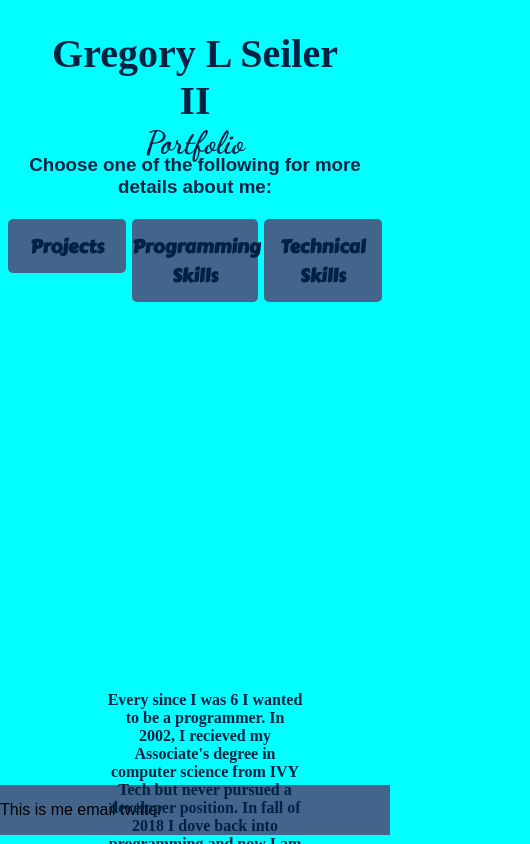
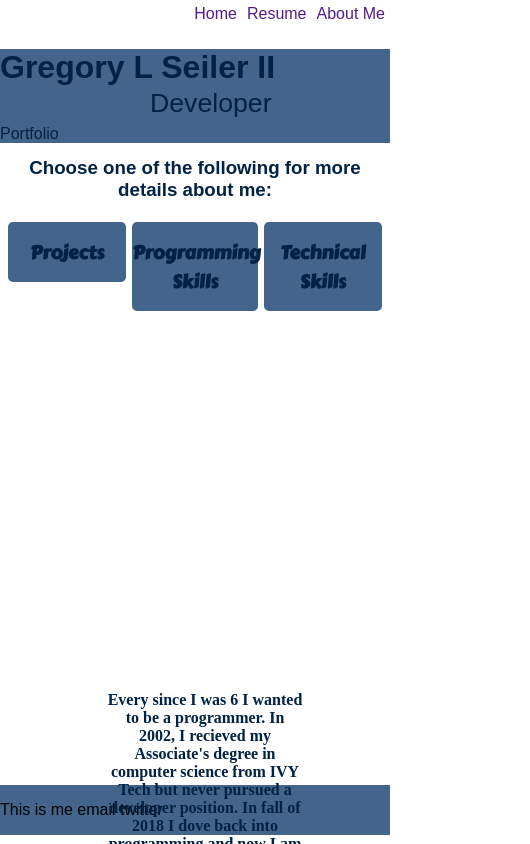
Before and after one commit to DeveloperGregory/Portfolio, a plain HTML site: page index.html in a window 390 px wide. Shown: the whole page, 530 px wide, since content can reach past the window. Drawn offline with Linux system fonts and the light colour scheme.

Commit message:
updated 11:11am

```diff
--- a/index.html
+++ b/index.html
@@ -8,9 +8,16 @@
     <title>Greg Seiler's Portfolio</title>
 </head>
 <body>
-    <div id='name-area'>
-        <h1 id='name'><strong>Gregory L Seiler II</strong></h1>
-        <h1 id='portfolio-name'>Portfolio</h1>
+    <nav id='main-nav'>
+        <a href="">Home</a>
+        <a href="">Resume</a>
+        <a href="">About Me</a>
+
+    </nav>
+    <div id='name-area' class='name-class'>
+        <h1 id='name'>Gregory L Seiler II</h1>
+        <p id='developer'>Developer</p>
+        <p id='portfolio-name'>Portfolio</p>
     </div>
 
     <div id='choose'>
@@ -18,12 +25,12 @@
     </div>
     <div id='flex-container'>
         <div class='heading' id='projects-div'>
-            <h1 class='label-header'>Projects</h1>
+            <h2 class='label-header'>Projects</h2>
             <p class='heading-content' id='projects-content'><strong>These are my projects</strong></p>
         </div>
 
         <div class='heading' id='header-tech-skills'>
-            <h1 class='label-header'>Programming Skills</h1>
+            <h2 class='label-header'>Programming Skills</h2>
             <div class='heading-content' id='tech-skills'>
                 <p><h3>I am proficient in:</h3></p>
                 <ul class='label-header' id ='code-skills'>
@@ -45,7 +52,7 @@
         </div>
 
         <div class='heading' id='other-tech-skills'>
-            <h1 class='label-header'>Technical Skills</h1>
+            <h2 class='label-header'>Technical Skills</h2>
             <div class='heading-content' id ='other-skills'>
                 <ul id='list-tech-skills'>
                     <li>CorelDraw</li>
--- a/styles/styles.css
+++ b/styles/styles.css
@@ -1,15 +1,35 @@
 :root{
     --logo-size: 3em;
-    --heading-top: 135px;
+    --heading-top: -5px;
+    --dark-blue: #002244;
+    --light-blue: #77AACB;
+    --med-blue: #43658b;
 }
 @media (max-width:600px){
-    body{
-        background-color: aqua;
-    }
+
     .skill-list{
         font-family: 'Open Sans', sans-serif;
         margin-right: 10px;
-        background-color: blueviolet;
+    }
+    #code-skills{
+        display: flex;
+        flex-direction: column;
+        justify-content: center;
+        align-items: flex-end;
+        font-size: 10pt;
+    }
+    #secondary-code-skills{
+        display: flex;
+        flex-direction: column;
+        justify-content: center;
+        align-items: flex-start;
+        font-size: 10pt;
+
+    }
+    #name-area{
+        background-color: var(--med-blue);
+        margin: 0px;
+        width: 100%;
     }
 
 }
@@ -41,6 +61,13 @@
     width: var(--logo-size);
 
 }
+.name-class{
+    color:  #002244;
+    margin-left: 5px;
+    margin-top: -40px;
+
+}
+
 .show-content{
     background-color: #77AACB;
     box-shadow: 5px 5px rgba(41,41,41,0.4);
@@ -96,6 +123,14 @@
     vertical-align:top;
 
 }
+#developer, #portfolio{
+    margin-top: -20px;
+    margin-bottom: -10px;
+    margin-right: 10px;
+    font-size: 20pt;
+    position: relative;
+    left: 150px;
+}
 #flex-container{
     display: flex;
     margin-left: 5px;
@@ -128,37 +163,23 @@
 #list-tech-skills{
     list-style-type: none;
 }
-#name{
-    font-family: 'Times New Roman', Times, serif;
-    font-size: 30pt;
-    font-weight: 800;
-    position: relative;
-    text-align: center;
-    top: 30px;
-    margin: 0px 50px 0px 50px;
-    padding: 0px 0px 0px 0px;
+#main-nav{
+    display: flex;
+    flex-direction: row;
+    justify-content: flex-end;
+
+
 }
-#name-area{
-    color:  #002244;
-    font-size: 12pt;
-    font-family: 'Times New Roman', Times, serif;
-    height: 150px;
-    position: fixed;
-    text-align: center;
-    top: 0px;
-    width: 100%;
-    z-index:2;
+#main-nav a{
+    text-decoration: none;
+    padding: 5px;
 }
+
+
 #other-tech-skills{
     top: var(--heading-top);
 }
-#portfolio-name{
-    font-family: 'Dancing Script', cursive;
-    font-size: 24pt;
-    margin: 0px;
-    position: relative;
-    top: 30px;
-}
+
 #projects-div{
     top: var(--heading-top);
 }
@@ -166,7 +187,7 @@
 
 
 
-body{
+html, body{
 
     font-family: Arial, Helvetica, sans-serif;
     margin: 0px;
```
